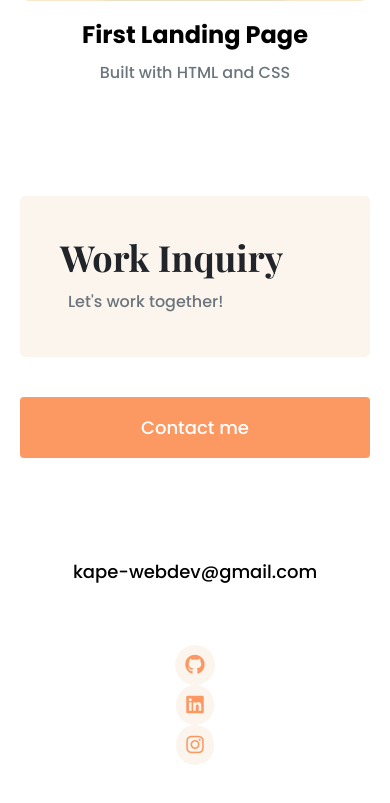
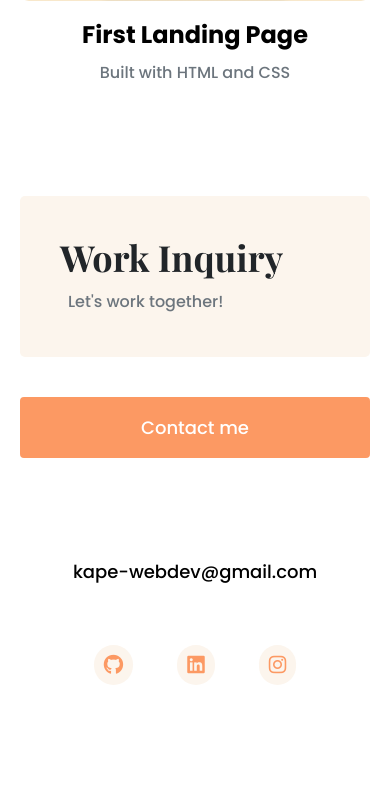
Before and after one commit to ArchiGen/portfolio-project, a plain HTML site: page work.html in a window 390 px wide. Shown: the part 2371-3174 px from the top of the page. After the commit the page ends 3116 px from the top, so only its background shows below. Drawn offline with nearby package versions, Linux system fonts and the light colour scheme.

Commit message:
Social media links fixed (mobile version)

```diff
--- a/styles/style.css
+++ b/styles/style.css
@@ -283,6 +283,10 @@ footer .contact-box {
     display: block;
     text-align: center;
   }
+  .content-container .social-links a {
+    display: inline;
+    text-align: center;
+  }
 
   h2 {
     font-size: 42px;
```
